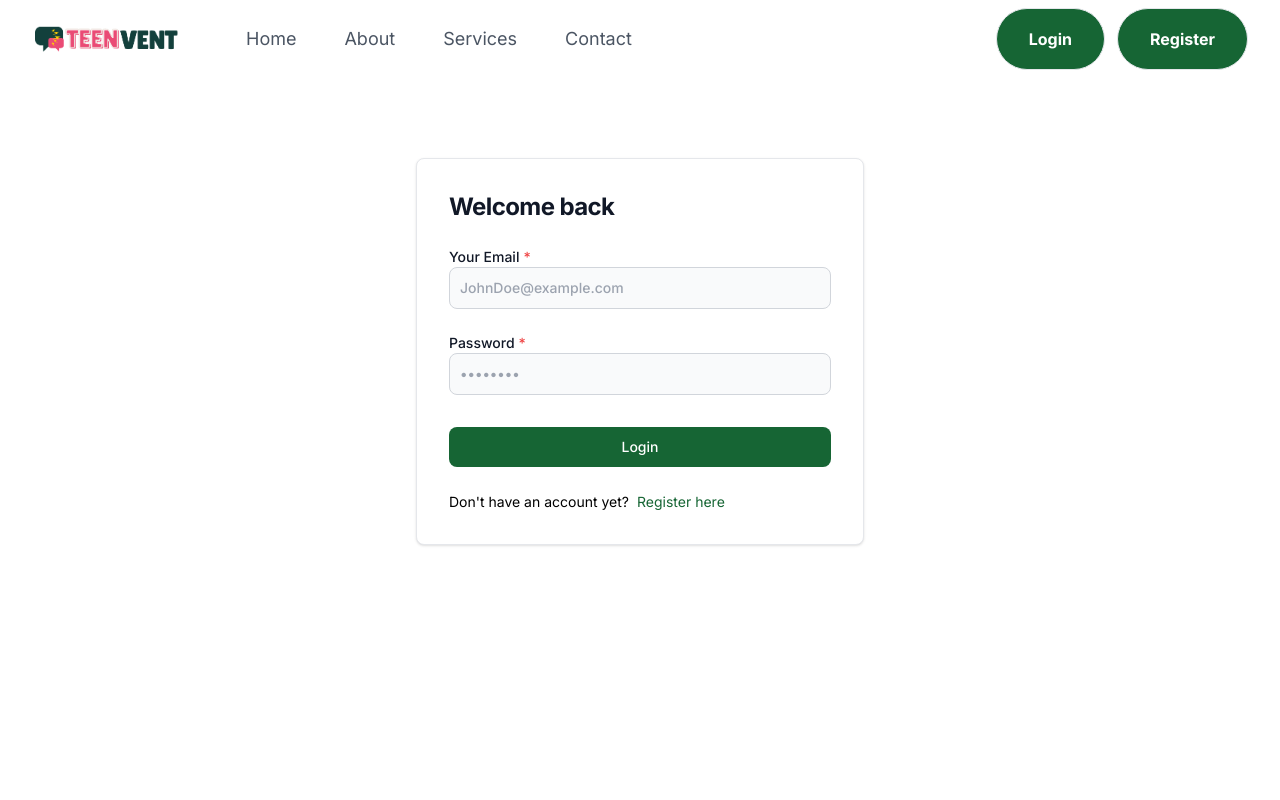
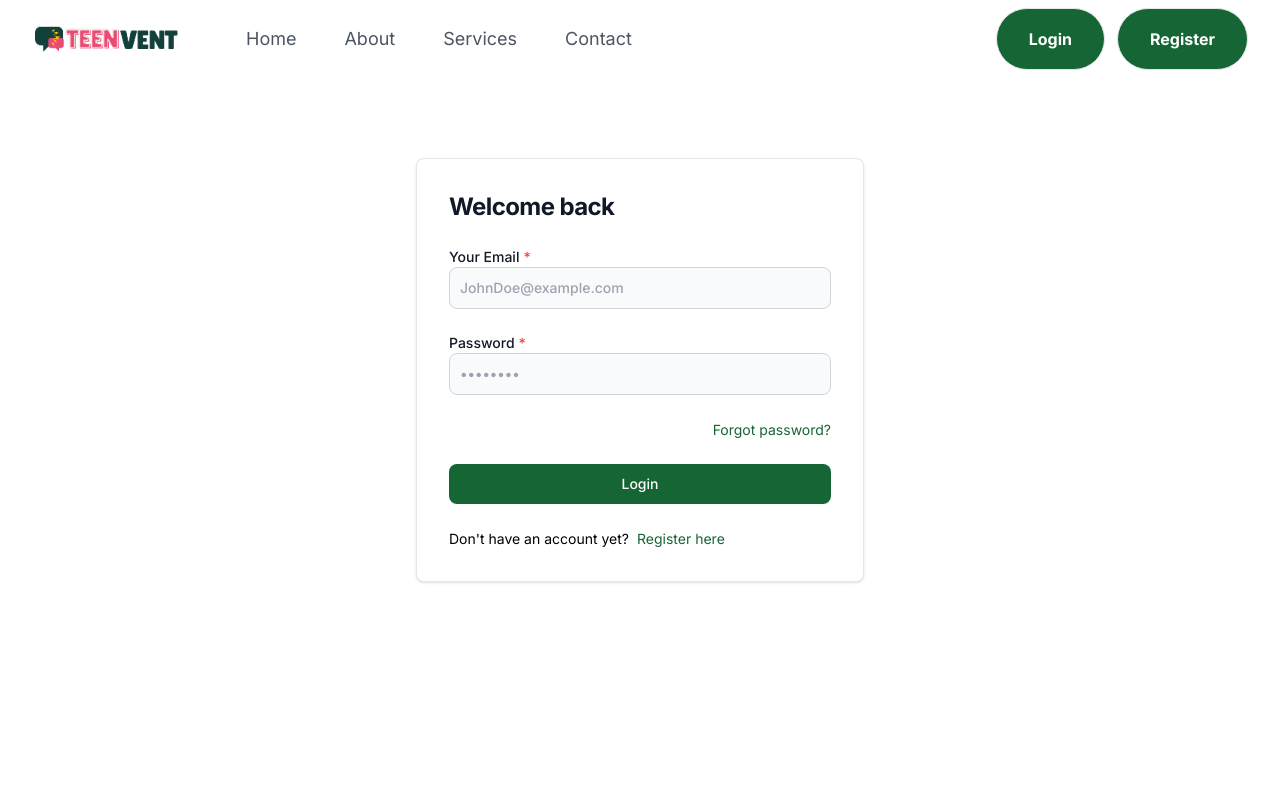
Before and after one commit to miadinh38/mental-health-app, a Next.js app in the folder frontend/: page /login in a window 1280 px wide. Shown: the top 800 px of the page. Built offline with nearby package versions, Linux system fonts and the light colour scheme.

Commit message:
Minor updates

```diff
--- a/frontend/app/login/page.js
+++ b/frontend/app/login/page.js
@@ -155,6 +155,8 @@ const Login = () => {
               </label>
             </div>
 
+            <Link href="/forgot-password" className="flexEnd regular-14 text-green-800 hover:underline">Forgot password?</Link>
+
             <button
               className="w-full bg-green-800 hover:bg-black focus:ring-4 focus:outline-none focus:ring-primary-300 font-medium rounded-lg text-sm px-5 py-2.5 text-center  focus:ring-blue-800 text-white"
               type="submit"
--- a/frontend/components/Navbar.js
+++ b/frontend/components/Navbar.js
@@ -34,7 +34,7 @@ const Navbar = () => {
       {!isAuth ? (
         <ul className="flex gap-3">
           {["login", "register"].map((button, index) => (
-            <Link key={index} href={`${button}`}>
+            <Link key={index} href={`/${button}`}>
               <Button
                 type="button"
                 title={`${button}`}
```
